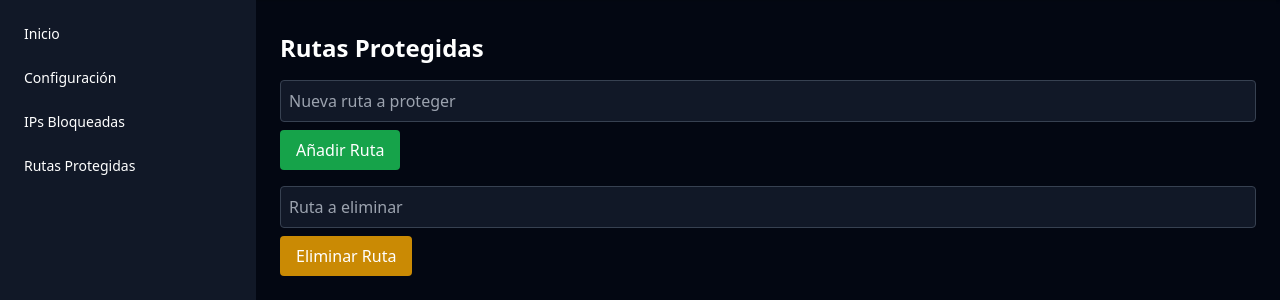
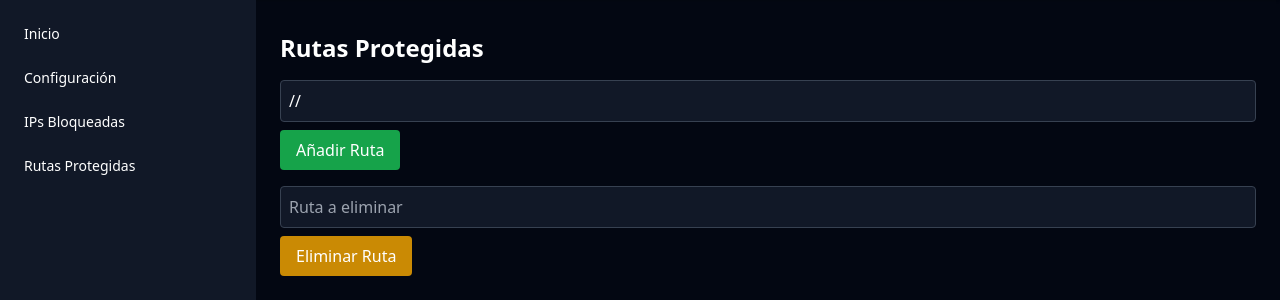
Before and after one commit to iancamps90/CloudGuardian, a Django app: template backend/templates/rutas_protegidas.html in a window 1280 px wide. Shown: the part 60-360 px from the top of the page. Run offline with Django 5.2, Linux system fonts and the light colour scheme; the template is opened without the code that fills it: most values are stand-ins (such as "Sample title", 1, 10 or a date in 2020); some libraries are stand-ins or nearby versions.

Commit message:
input rutas protegidas
se añade value al input añadir rutas

```diff
--- a/backend/templates/rutas_protegidas.html
+++ b/backend/templates/rutas_protegidas.html
@@ -9,10 +9,10 @@
     {% csrf_token %}
 
     <!-- Añadir ruta -->
-    <input type="text" name="ruta_add" placeholder="Nueva ruta a proteger"
-           class="w-full p-2 mb-2 rounded bg-white dark:bg-gray-900 border border-gray-300 dark:border-gray-700 text-gray-900 dark:text-white">
+    <input type="text" name="ruta_add"  value="/{{ user.username }}/" placeholder="Nueva ruta a proteger"
+        class="w-full p-2 mb-2 rounded bg-white dark:bg-gray-900 border border-gray-300 dark:border-gray-700 text-gray-900 dark:text-white">
     <button type="submit" name="action" value="add"
-            class="bg-green-600 hover:bg-green-700 text-white px-4 py-2 rounded mb-4 transition">
+        class="bg-green-600 hover:bg-green-700 text-white px-4 py-2 rounded mb-4 transition">
         Añadir Ruta
     </button>
 
```
